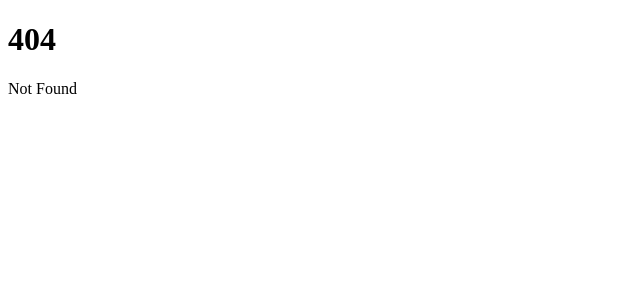
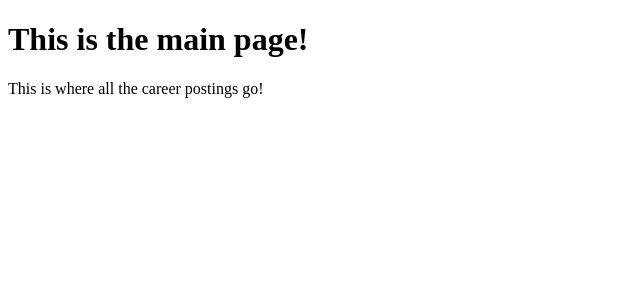
Before and after one commit to Tobybsmith/SOEN341, a SvelteKit app in the folder outlined/: page /main in a window 1280 px wide. Before the commit this address had no page. Shown: the top 300 px of the page, without its empty margins (0-640 px from the left). Built offline with nearby package versions, Linux system fonts and the light colour scheme.

Commit message:
Added SASS, started routing test

```diff
--- a/outlined/package.json
+++ b/outlined/package.json
@@ -24,6 +24,7 @@
 		"eslint-plugin-svelte3": "^4.0.0",
 		"prettier": "^2.8.0",
 		"prettier-plugin-svelte": "^2.8.1",
+		"sass": "^1.57.1",
 		"svelte": "^3.54.0",
 		"svelte-check": "^3.0.1",
 		"tslib": "^2.4.1",
--- a/outlined/src/routes/+page.svelte
+++ b/outlined/src/routes/+page.svelte
@@ -1,2 +1,33 @@
-<h1>Welcome to SvelteKit</h1>
-<p>Visit <a href="https://kit.svelte.dev">kit.svelte.dev</a> to read the documentation</p>
+<script>
+    let temp = "page! :)"
+</script>
+
+<!--
+    SASS is being used to make CSS nicer.
+    Note how the text in the p is green,
+    but the nested a text is yellow!
+    Order does not matter, since cascading doesn't
+    happen with inheritance
+-->
+<style lang="scss">
+    h1
+    {
+        color: blueviolet;
+    }
+    p
+    {
+        a
+        {
+            color: goldenrod;
+        }
+        color: green;
+    }
+</style>
+
+<main>
+    <h1>
+        This is the landing {temp}
+    </h1>
+    <p>It is the first page someone will see when they navigate to our site!</p>
+    <p>Click <a href="main">ME</a> to go to the main page!</p>
+</main>
--- /dev/null
+++ b/outlined/src/routes/main/+page.svelte
@@ -0,0 +1,14 @@
+<script>
+
+</script>
+
+<style lang="scss">
+
+</style>
+
+<main>
+    <h1>
+        This is the main page!
+    </h1>
+    <p>This is where all the career postings go!</p>
+</main>
```
Also changed, not shown: 1 other file (tests, documents, lock files or other folders).
